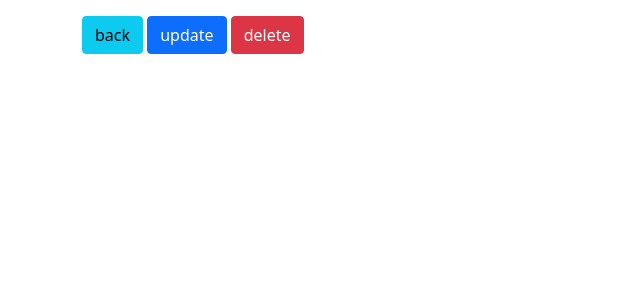
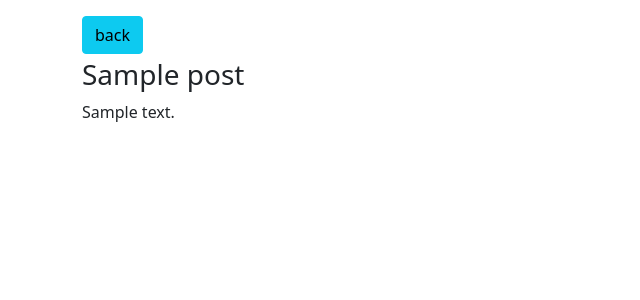
Before and after one commit to navjotsinghbhullar/dj_ajax, a Django app: page /1/ in a window 1280 px wide. Shown: the top 300 px of the page, without its empty margins (0-640 px from the left). Run offline with Django 5.2, Linux system fonts and the light colour scheme; tables that the repository leaves empty hold one stand-in row (values such as "Sample post"); some libraries are stand-ins or nearby versions.

Commit message:
part 3 and 4 of post details page completed

```diff
--- a/src/posts/templates/posts/detail.html
+++ b/src/posts/templates/posts/detail.html
@@ -11,8 +11,8 @@
 
 {% block content %}
     <button id="back-btn" class="btn btn-info">back</button>
-    <button id="update-btn" class="btn btn-primary">update</button>
-    <button id="delete-btn" class="btn btn-danger">delete</button>
+    <button id="update-btn" class="btn btn-primary not-visible">update</button>
+    <button id="delete-btn" class="btn btn-danger not-visible">delete</button>
     <div id="spinner-box" class="text-center">
         <div class="spinner-border" role="status"></div>
     </div>
--- a/src/profiles/static/posts/detail.js
+++ b/src/profiles/static/posts/detail.js
@@ -1,6 +1,8 @@
 console.log('hello world')
-
+const postsBox = document.getElementById('posts-box')
 const backBtn = document.getElementById('back-btn')
+const updateBtn = document.getElementById('update-btn')
+const deleteBtn = document.getElementById('delete-btn')
 const url = window.location.href + "data/"
 const spinnerBox = document.getElementById('spinner-box')
 
@@ -13,6 +15,30 @@ $.ajax({
     url:  url,
     success: function(response){
     console.log(response)
+    const data = response.data
+
+    if(data.logged_in !==data.author){
+        console.log('different')
+    }else{
+        console.log('the same')
+        updateBtn.classList.remove('not-visible')
+        deleteBtn.classList.remove('not-visible')
+    }
+
+    const titleEl = document.createElement('h3')
+    titleEl.setAttribute('class', 'mt-1')
+
+
+    const bodyEl = document.createElement('p')
+    bodyEl.setAttribute('class', 'mt-1')
+
+    titleEl.textContent = data.title
+    bodyEl.textContent = data.body
+
+    postsBox.appendChild(titleEl)
+    postsBox.appendChild(bodyEl)
+
+
     spinnerBox.classList.add('not-visible')
     },
     error: function(error){
```
